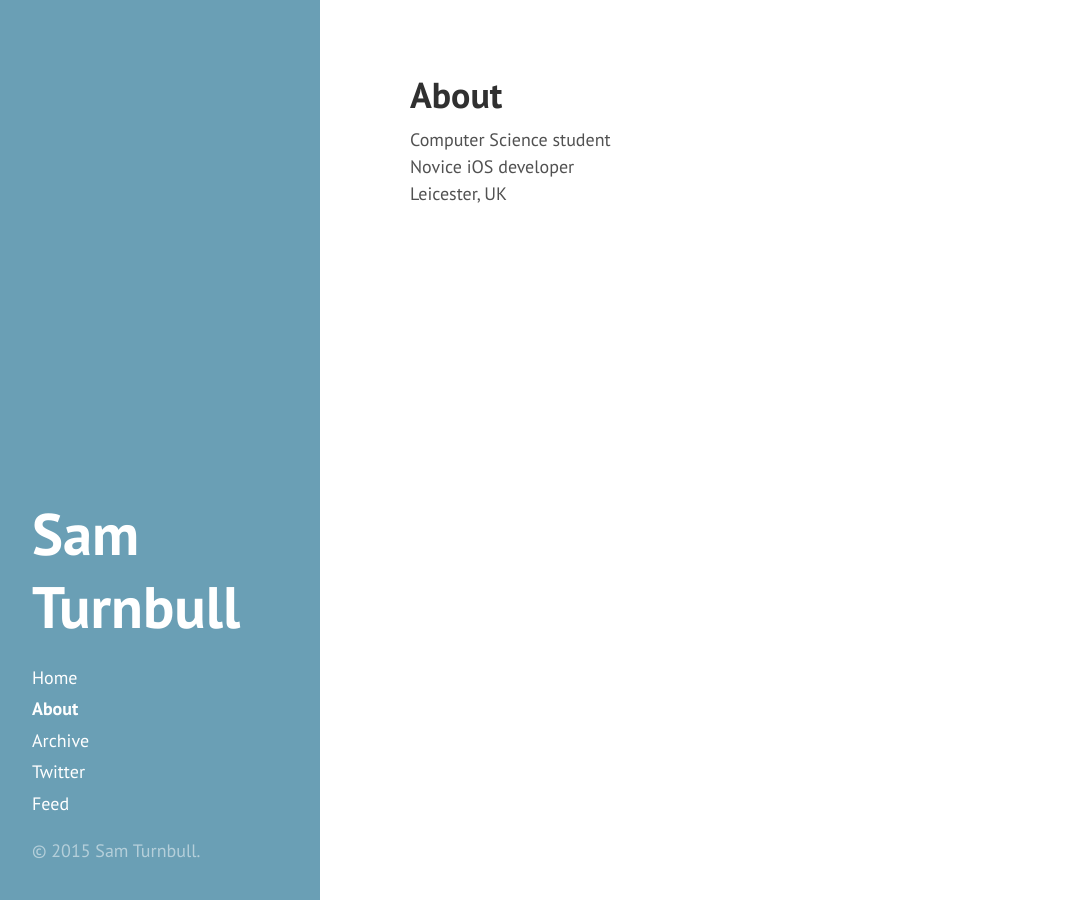
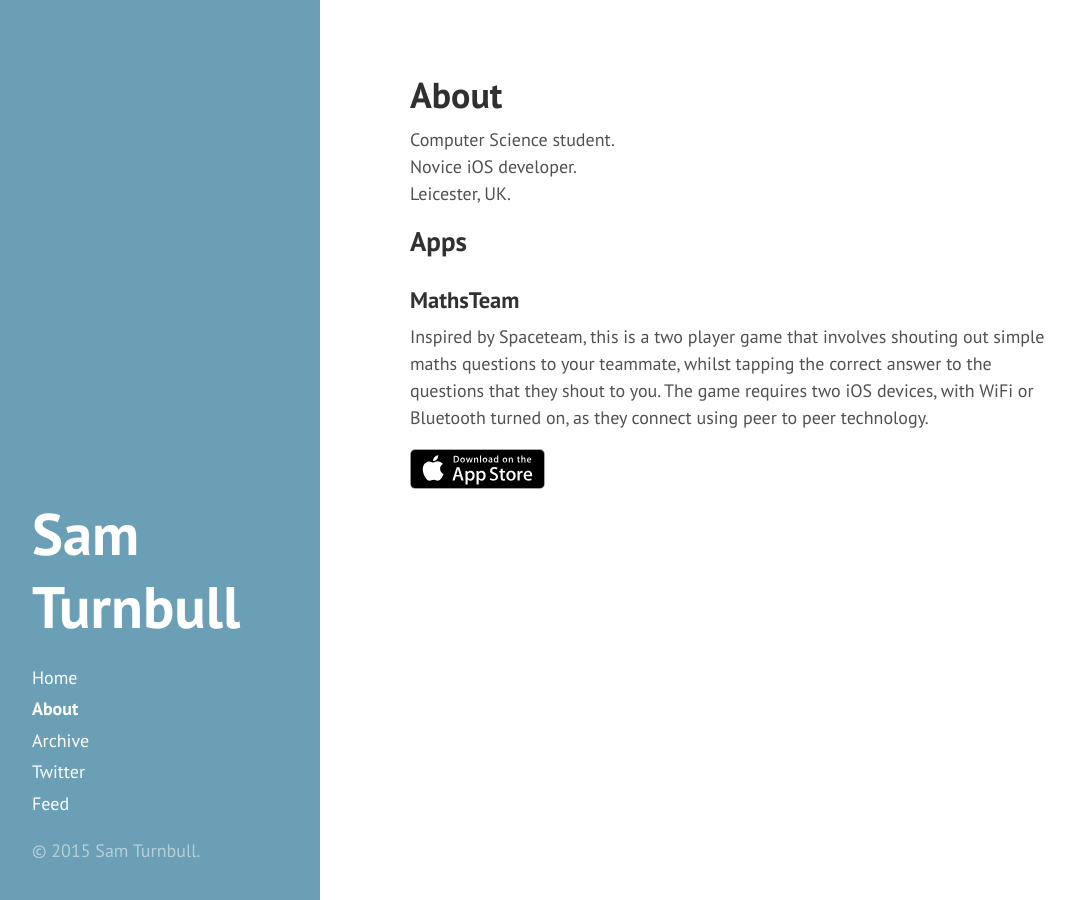
Before and after one commit to samturnbull/samturnbull.github.io, a Jekyll site: the page built from about.md, in a window 1280 px wide. Shown: the whole page, without its empty margins (4-1079 px from the left). Built offline with Jekyll 4.4.1, drawn with Linux system fonts in a browser that asks for light colours; Markdown is read by kramdown in place of the engine named in the settings.

```diff
--- a/about.md
+++ b/about.md
@@ -3,6 +3,13 @@ layout: page
 title: About
 ---
 
-Computer Science student
-Novice iOS developer
-Leicester, UK
+Computer Science student.
+Novice iOS developer.
+Leicester, UK.
+
+##Apps
+###MathsTeam
+
+Inspired by Spaceteam, this is a two player game that involves shouting out simple maths questions to your teammate, whilst tapping the correct answer to the questions that they shout to you. The game requires two iOS devices, with WiFi or Bluetooth turned on, as they connect using peer to peer technology.
+
+[![MathsTeam on the App Store](/assets/app_store_badge.svg)](https://itunes.apple.com/WebObjects/MZStore.woa/wa/viewSoftware?id=955252556&mt=8)
```
Also changed, not shown: _posts/2015-02-11-NSConference.md (added, +6 -0 lines), assets/app_store_badge.svg (added).
